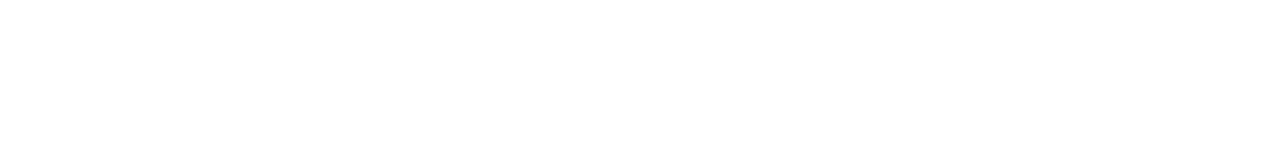
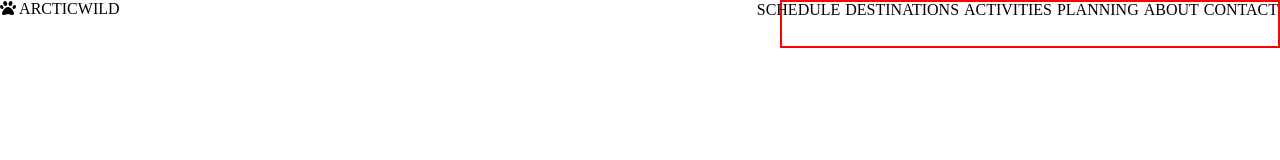
Before and after one commit to maarjal/Arctic-Wild, a plain HTML site: page index.html in a window 1280 px wide. Drawn offline with Linux system fonts and the light colour scheme.

Commit message:
add navbar

```diff
--- a/index.html
+++ b/index.html
@@ -3,10 +3,23 @@
   <head>
     <meta charset="utf-8">
     <title>Arctic Wild Replica</title>
+    <script src="https://use.fontawesome.com/cd2d23a162.js"></script>
     <link rel="stylesheet" href="css/main.css" media="screen" title="no title" charset="utf-8">
   </head>
   <body>
-
+    <div class="wrap">
+      <header>
+          <h2><i class="fa fa-paw" aria-hidden="true"></i> ArcticWild</h2>
+          <nav>
+            <a href="#">Schedule</a>
+            <a href="#">Destinations</a>
+            <a href="#">Activities</a>
+            <a href="#">Planning</a>
+            <a href="#">About</a>
+            <a href="#">Contact</a>
+        </nav>
+      </header>
+    </div>
 
   </body>
 </html>
--- a/scss/base/_base.scss
+++ b/scss/base/_base.scss
@@ -0,0 +1,12 @@
+*,
+*::before,
+*::after {
+  -webkit-box-sizing: border-box;
+  -moz-box-sizing: border-box;
+  box-sizing: border-box;
+}
+
+body {
+  height: 100vh;
+  width: 100vw;
+}
--- a/scss/components/_navigation.scss
+++ b/scss/components/_navigation.scss
@@ -0,0 +1,14 @@
+nav {
+  display: flex;
+  justify-content: flex-end;
+  border: 2px solid red;
+  height: 10%;
+}
+
+.links {
+  display: flex;
+  justify-content: flex-end;
+  & a {
+    text-decoration: none;
+  }
+}
--- a/scss/layout/_header.scss
+++ b/scss/layout/_header.scss
@@ -0,0 +1,15 @@
+header {
+  width: 100%;
+  height: 30em;
+  display: flex;
+  justify-content: space-between;
+  & h2 {
+    text-transform: uppercase;
+  }
+  & a {
+    text-transform: uppercase;
+    text-decoration: none;
+    margin-left: 1%;
+    color: inherit;
+  }
+}
```
Also changed, not shown: css/main.css, 1 other file.
